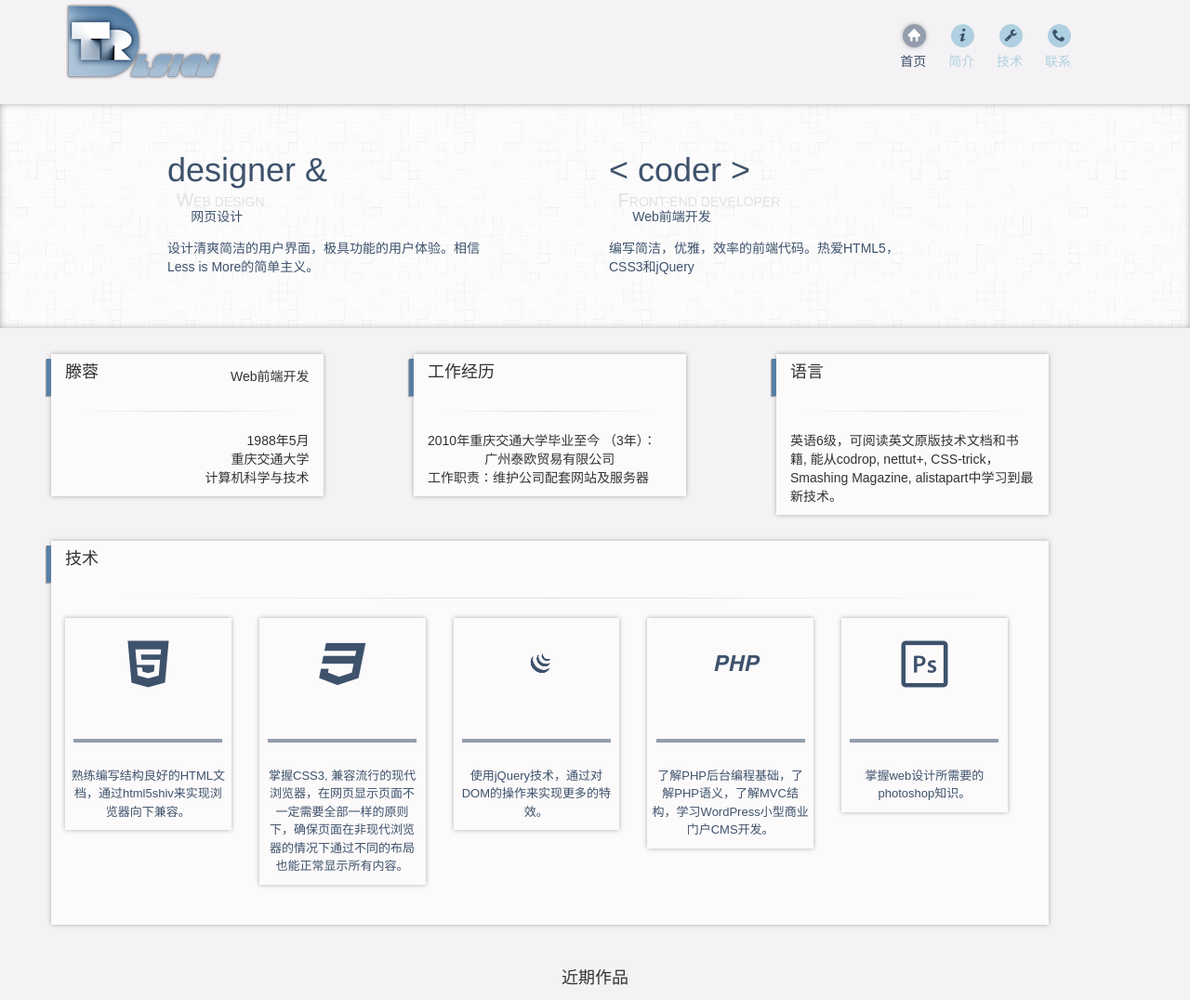
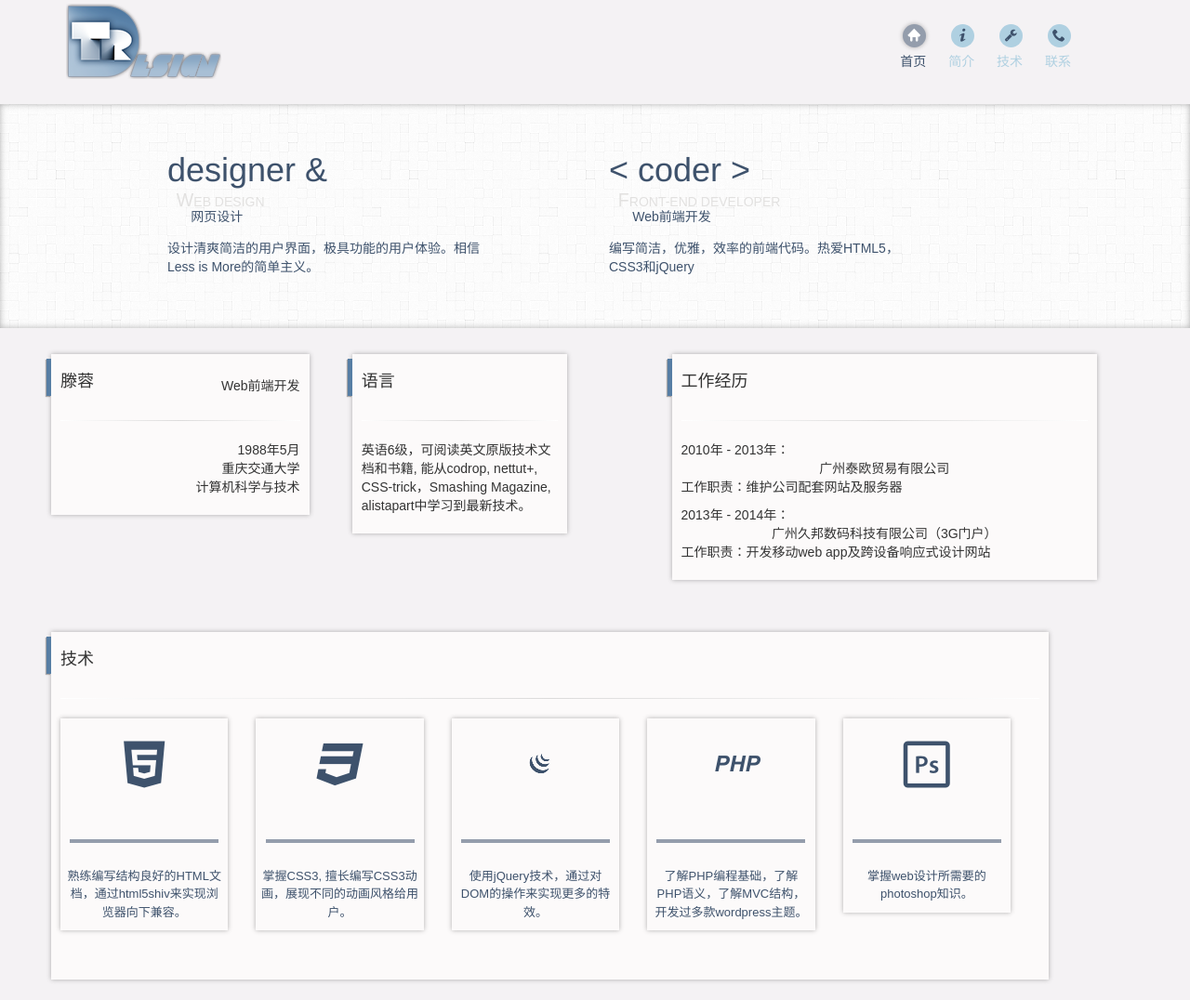
Before and after one commit to whatifhappen/Personal-Porfolio, a plain HTML site: page index.html in a window 1280 px wide. Shown: the top 1076 px of the page at 93% size. Drawn offline with Linux system fonts and the light colour scheme.

Commit message:
14-10-15

```diff
--- a/css/less/layout.less
+++ b/css/less/layout.less
@@ -159,6 +159,7 @@ header {
 
 	.box {
 		position: relative;
+		padding: 10px;
 		background: @box-bg;
 		.box-shadow;
 		z-index: 1;
--- a/index.html
+++ b/index.html
@@ -45,7 +45,8 @@
 <section class="content">
   <div class="container">
     <div class="row" id="info">
-			<div class="box col-md-3">
+      <div class="row col-md-6 left">
+        <div class="box col-md-6">
         <h4 class="name">滕蓉</h4>
         <p class="title pull-right">Web前端开发</p>
         <hr>
@@ -55,20 +56,29 @@
           <li>计算机科学与技术</li>
         </ul>
         </div>
-			<div class="box col-md-3 col-md-offset-1">
-				<h4 class="name">工作经历</h4>
-				<hr>
-				<ul class="list-unstyled">
-					<li>2010年重庆交通大学毕业至今 （3年）：</li>
-					<li class="text-center">广州泰欧贸易有限公司</li>
-					<li>工作职责：维护公司配套网站及服务器</li>
-				</ul>
-			</div>
-			<div class="box col-md-3 col-md-offset-1">
+        <div class="box col-md-5 col-md-offset-1">
         <h4 class="name">语言</h4>
         <hr>
         <p>英语6级，可阅读英文原版技术文档和书籍, 能从codrop, nettut+,  CSS-trick，Smashing Magazine,  alistapart中学习到最新技术。</p>
         </div>
+      </div>
+      <div class="row col-md-5 col-md-offset-1 right">
+        <div class="box col-md-12">
+          <h4 class="name">工作经历</h4>
+          <hr>
+          <ul class="list-unstyled">
+            <li>2010年 - 2013年：</li>
+            <li class="text-center">广州泰欧贸易有限公司</li>
+            <li>工作职责：维护公司配套网站及服务器</li>
+          </ul>
+          <ul class="list-unstyled">
+            <li>2013年 - 2014年：</li>
+            <li class="text-center">广州久邦数码科技有限公司（3G门户）</li>
+            <li>工作职责：开发移动web app及跨设备响应式设计网站</li>
+          </ul>
+        </div>
+      </div>
+
     </div> <!-- end of info row -->
 
     <div class="row" id="technic">
@@ -85,7 +95,7 @@
           <li class="col-md-2">
             <span class="icon icon-css3"></span>
             <span class="grid-category">CSS3</span>
-						<p class="grid-text">掌握CSS3, 兼容流行的现代浏览器，在网页显示页面不一定需要全部一样的原则下，确保页面在非现代浏览器的情况下通过不同的布局也能正常显示所有内容。</p>
+            <p class="grid-text">掌握CSS3, 擅长编写CSS3动画，展现不同的动画风格给用户。</p>
           </li>
           <li class="col-md-2">
             <span class="icon icon-jQuery"></span>
@@ -95,8 +105,7 @@
           <li class="col-md-2">
             <span class="icon icon-PHP"></span>
             <span class="grid-category">PHP</span>
-						<p class="grid-text">了解PHP后台编程基础，了解PHP语义，了解MVC结构，学习WordPress小型商业门户CMS开发。</p>
-
+            <p class="grid-text">了解PHP编程基础，了解PHP语义，了解MVC结构，开发过多款wordpress主题。</p>
           </li>
           <li class="col-md-2 col-md-offset-1">
             <span class="icon icon-photoshop"></span>
```
Also changed, not shown: css/style.css. Lines whose indentation alone changed are shown as unchanged.
